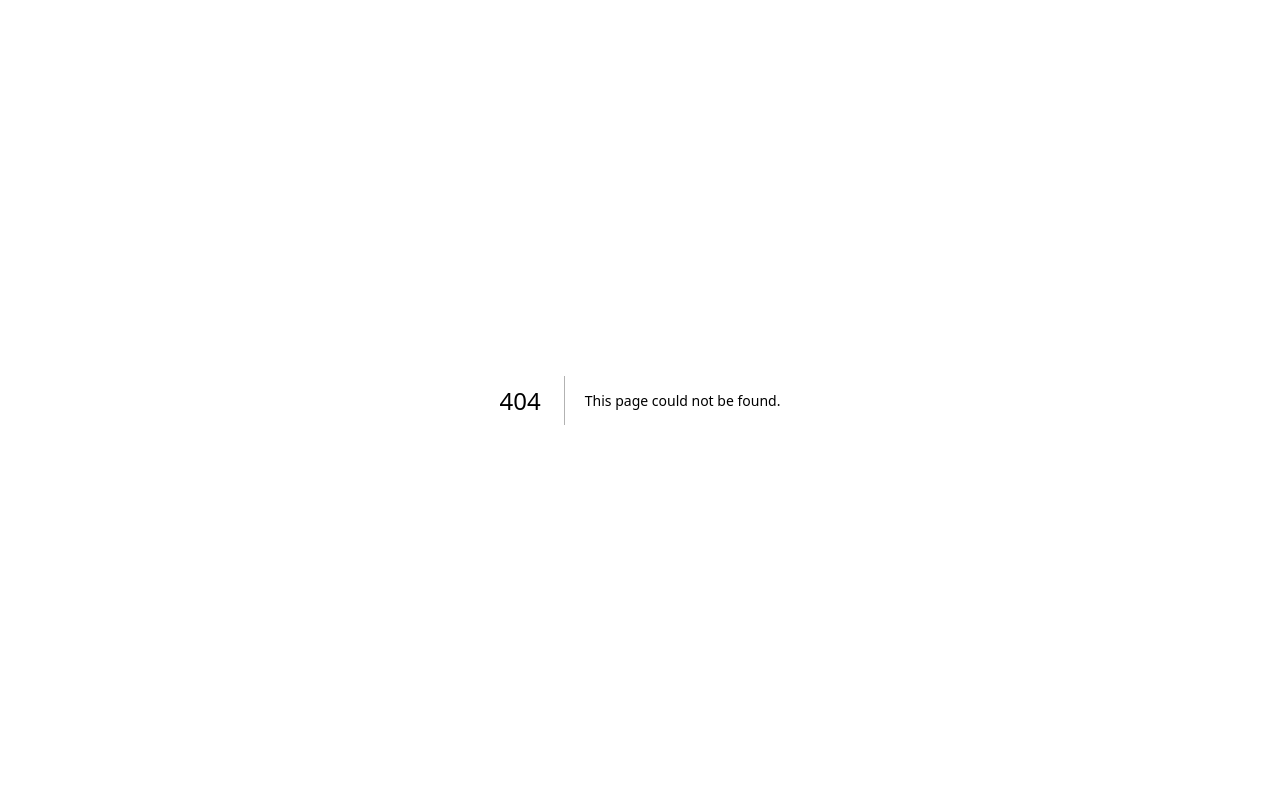
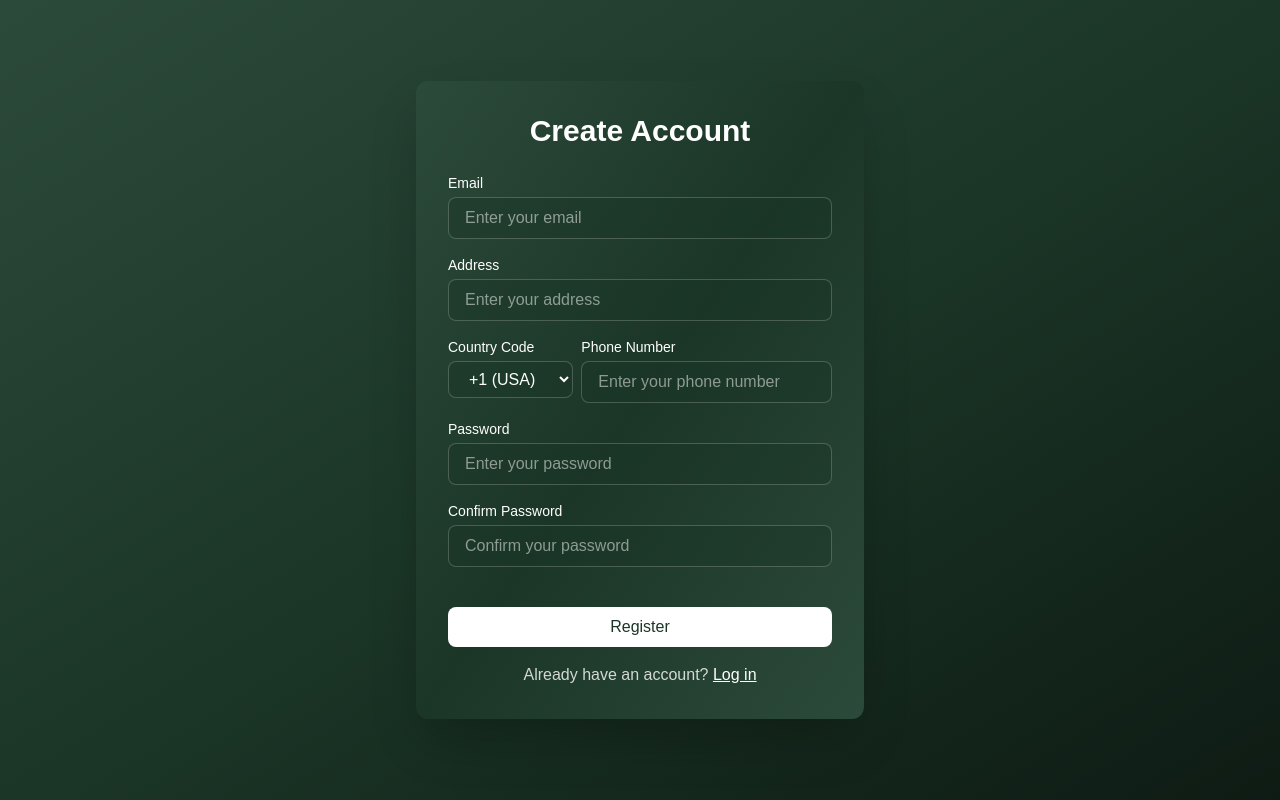
Before and after one commit to akshayanataraj/plan8, a Next.js app: page /register in a window 1280 px wide. Before the commit this address had no page. Built offline with nearby package versions, Linux system fonts and the light colour scheme.

Commit message:
login,register pages

```diff
--- a/src/app/components/Navbar.tsx
+++ b/src/app/components/Navbar.tsx
@@ -4,14 +4,36 @@ import Link from 'next/link';
 
 const Navbar = () => {
   return (
-    <header className="bg-[#1B3627] px-8 py-6 flex justify-between items-center text-white sticky top-0 z-50 shadow-lg backdrop-blur-sm bg-opacity-95">
-      <h1 className="text-3xl font-bold tracking-tight">forkit</h1>
-      <nav className="space-x-8 hidden md:flex text-lg">
-        <Link href="#" className="hover:text-[#F7F4F3] transition-colors duration-200">Home</Link>
-        <Link href="#features" className="hover:text-[#F7F4F3] transition-colors duration-200">Features</Link>
-        <Link href="#how-it-works" className="hover:text-[#F7F4F3] transition-colors duration-200">How It Works</Link>
-        <Link href="#contact" className="hover:text-[#F7F4F3] transition-colors duration-200">Contact</Link>
+    <header className="bg-[#1B3627] px-12 py-8 flex items-center text-white sticky top-0 z-50 shadow-lg backdrop-blur-sm bg-opacity-95">
+      <h1 className="text-3xl font-bold tracking-tight flex-shrink-0 w-48">forkit</h1>
+      <nav className="flex-1 flex justify-center items-center space-x-12 hidden md:flex text-lg">
+        <Link
+          href="#"
+          className="hover:text-[#F7F4F3] transition-colors duration-200"
+        >
+          Home
+        </Link>
+        <Link
+          href="#"
+          className="hover:text-[#F7F4F3] transition-colors duration-200"
+        >
+          Features
+        </Link>
+        <Link
+          href="#"
+          className="hover:text-[#F7F4F3] transition-colors duration-200"
+        >
+          About Us
+        </Link>
       </nav>
+      <div className="flex-shrink-0 w-48 flex justify-end">
+        <Link
+          href="/login"
+          className="border border-white px-8 py-2 rounded-lg hover:bg-white hover:text-[#1B3627] transition-all duration-200"
+        >
+          LOG IN
+        </Link>
+      </div>
       <div className="md:hidden">
         <button className="text-2xl hover:text-[#F7F4F3] transition-colors duration-200">☰</button>
       </div>
--- /dev/null
+++ b/src/app/login/page.tsx
@@ -0,0 +1,64 @@
+'use client';
+
+import { useState } from 'react';
+import Link from 'next/link';
+
+export default function LoginPage() {
+  const [email, setEmail] = useState('');
+  const [password, setPassword] = useState('');
+
+  const handleSubmit = (e: React.FormEvent) => {
+    e.preventDefault();
+    // Handle login logic here
+  };
+
+  return (
+    <div className="min-h-screen bg-gradient-to-br from-[#2C4A3A] via-[#1B3627] to-[#0E1B14] flex items-center justify-center px-4">
+      <div className="bg-gradient-to-br from-[#2C4A3A] via-[#1B3627] to-[#2C4A3A] rounded-xl shadow-2xl p-8 w-full max-w-md text-white backdrop-blur-sm bg-opacity-90">
+        <h2 className="text-3xl font-bold mb-6 text-center">Welcome Back</h2>
+        <form onSubmit={handleSubmit} className="space-y-6">
+          <div>
+            <label htmlFor="email" className="block text-sm font-medium mb-1">
+              Email
+            </label>
+            <input
+              type="email"
+              id="email"
+              value={email}
+              onChange={(e) => setEmail(e.target.value)}
+              className="w-full px-4 py-2 bg-[#1B3627]/40 border border-white/20 rounded-lg focus:ring-2 focus:ring-white/50 focus:border-transparent text-white placeholder-white/50"
+              required
+              placeholder="Enter your email"
+            />
+          </div>
+          <div>
+            <label htmlFor="password" className="block text-sm font-medium mb-1">
+              Password
+            </label>
+            <input
+              type="password"
+              id="password"
+              value={password}
+              onChange={(e) => setPassword(e.target.value)}
+              className="w-full px-4 py-2 bg-[#1B3627]/40 border border-white/20 rounded-lg focus:ring-2 focus:ring-white/50 focus:border-transparent text-white placeholder-white/50"
+              required
+              placeholder="Enter your password"
+            />
+          </div>
+          <button
+            type="submit"
+            className="w-full bg-white text-[#1B3627] py-2 rounded-lg hover:bg-opacity-90 transition-all duration-200 font-medium"
+          >
+            Log In
+          </button>
+        </form>
+        <p className="mt-4 text-center text-white/80">
+          Don't have an account?{' '}
+          <Link href="/register" className="text-white hover:text-opacity-80 underline">
+            Register
+          </Link>
+        </p>
+      </div>
+    </div>
+  );
+}
--- a/src/app/page.tsx
+++ b/src/app/page.tsx
@@ -5,6 +5,7 @@ import Navbar from './components/Navbar';
 import HeroSlider from './components/HeroSlider';
 import { FaTwitter, FaFacebookF, FaInstagram, FaLinkedinIn, FaGooglePlay, FaApple, FaQrcode } from 'react-icons/fa';
 import { MdEmail, MdLocationOn } from 'react-icons/md';
+import Link from 'next/link';
 
 const fadeInUp = {
   initial: { y: 50, opacity: 0 },
@@ -30,7 +31,7 @@ export default function Home() {
         initial={{ opacity: 0 }}
         animate={{ opacity: 1 }}
         transition={{ duration: 1 }}
-        className="py-20 px-2 grid grid-cols-1 md:grid-cols-2 items-center"
+        className="py-20 px-7 grid grid-cols-1 md:grid-cols-2 items-center"
       >
         <motion.div
           initial={{ x: -100, opacity: 0 }}
@@ -51,7 +52,9 @@ export default function Home() {
             <button className="bg-[#070E0A] text-white px-6 sm:px-8 py-3 sm:py-4 rounded-full text-base sm:text-lg font-semibold
               hover:bg-[#F1F8F4] hover:text-black hover:scale-105 transform transition-all duration-300
               shadow-lg hover:shadow-xl">
+              <Link href="/login">
               Try it Now
+              </Link>
             </button>
           </div>
         </motion.div>
@@ -89,7 +92,7 @@ export default function Home() {
             <motion.div
               key={index}
               variants={fadeInUp}
-              className="bg-[#1B3326] p-6 sm:p-8 rounded-xl shadow-lg border border-[#2A4A39]
+              className="bg-gradient-to-br from-[#2C4A3A] via-[#1B3627] to-[#2C4A3A] p-6 sm:p-8 rounded-xl shadow-lg border border-[#2A4A39]
                 hover:shadow-2xl hover:scale-105 transform transition-all duration-300 cursor-pointer"
             >
               <h3 className="font-semibold text-lg sm:text-xl mb-3">{feature.title}</h3>
@@ -124,7 +127,7 @@ export default function Home() {
             <motion.div
               key={index}
               variants={fadeInUp}
-              className="bg-[#1B3326] p-6 sm:p-8 rounded-xl shadow-lg border border-[#2A4A39]
+              className="bg-gradient-to-br from-[#2C4A3A] via-[#1B3627] to-[#2C4A3A] p-6 sm:p-8 rounded-xl shadow-lg border border-[#2A4A39]
                 hover:shadow-2xl hover:scale-105 transform transition-all duration-300 cursor-pointer"
             >
               <span className="text-2xl sm:text-3xl font-bold text-white">{step.num}</span>
--- /dev/null
+++ b/src/app/register/page.tsx
@@ -0,0 +1,159 @@
+'use client';
+
+import { useState } from 'react';
+import Link from 'next/link';
+
+export default function RegisterPage() {
+  const [formData, setFormData] = useState({
+    email: '',
+    address: '',
+    countryCode: '+1',
+    phoneNumber: '',
+    password: '',
+    confirmPassword: ''
+  });
+
+  const handleChange = (e: React.ChangeEvent<HTMLInputElement | HTMLSelectElement>) => {
+    const { name, value } = e.target;
+    setFormData(prev => ({
+      ...prev,
+      [name]: value
+    }));
+  };
+
+  const handleSubmit = (e: React.FormEvent) => {
+    e.preventDefault();
+    // Handle registration logic here
+  };
+
+  const countryCodes = [
+    { code: '+1', country: 'USA' },
+    { code: '+44', country: 'UK' },
+    { code: '+91', country: 'India' },
+    { code: '+61', country: 'Australia' },
+    { code: '+86', country: 'China' },
+    // Add more country codes as needed
+  ];
+
+  return (
+    <div className="min-h-screen bg-gradient-to-br from-[#2C4A3A] via-[#1B3627] to-[#0E1B14] flex items-center justify-center px-4 py-8">
+      <div className="bg-gradient-to-br from-[#2C4A3A] via-[#1B3627] to-[#2C4A3A] rounded-xl shadow-2xl p-8 w-full max-w-md text-white backdrop-blur-sm bg-opacity-90">
+        <h2 className="text-3xl font-bold mb-6 text-center">Create Account</h2>
+        <form onSubmit={handleSubmit} className="space-y-4">
+          <div>
+            <label htmlFor="email" className="block text-sm font-medium mb-1">
+              Email
+            </label>
+            <input
+              type="email"
+              id="email"
+              name="email"
+              value={formData.email}
+              onChange={handleChange}
+              className="w-full px-4 py-2 bg-[#1B3627]/40 border border-white/20 rounded-lg focus:ring-2 focus:ring-white/50 focus:border-transparent text-white placeholder-white/50"
+              required
+              placeholder="Enter your email"
+            />
+          </div>
+
+          <div>
+            <label htmlFor="address" className="block text-sm font-medium mb-1">
+              Address
+            </label>
+            <input
+              type="text"
+              id="address"
+              name="address"
+              value={formData.address}
+              onChange={handleChange}
+              className="w-full px-4 py-2 bg-[#1B3627]/40 border border-white/20 rounded-lg focus:ring-2 focus:ring-white/50 focus:border-transparent text-white placeholder-white/50"
+              required
+              placeholder="Enter your address"
+            />
+          </div>
+
+          <div className="flex gap-2">
+            <div className="w-1/3">
+              <label htmlFor="countryCode" className="block text-sm font-medium mb-1">
+                Country Code
+              </label>
+              <select
+                id="countryCode"
+                name="countryCode"
+                value={formData.countryCode}
+                onChange={handleChange}
+                className="w-full px-4 py-2 bg-[#1B3627]/40 border border-white/20 rounded-lg focus:ring-2 focus:ring-white/50 focus:border-transparent text-white"
+              >
+                {countryCodes.map(country => (
+                  <option key={country.code} value={country.code} className="bg-[#1B3627]">
+                    {country.code} ({country.country})
+                  </option>
+                ))}
+              </select>
+            </div>
+            <div className="w-2/3">
+              <label htmlFor="phoneNumber" className="block text-sm font-medium mb-1">
+                Phone Number
+              </label>
+              <input
+                type="tel"
+                id="phoneNumber"
+                name="phoneNumber"
+                value={formData.phoneNumber}
+                onChange={handleChange}
+                className="w-full px-4 py-2 bg-[#1B3627]/40 border border-white/20 rounded-lg focus:ring-2 focus:ring-white/50 focus:border-transparent text-white placeholder-white/50"
+                required
+                placeholder="Enter your phone number"
+              />
+            </div>
+          </div>
+
+          <div>
+            <label htmlFor="password" className="block text-sm font-medium mb-1">
+              Password
+            </label>
+            <input
+              type="password"
+              id="password"
+              name="password"
+              value={formData.password}
+              onChange={handleChange}
+              className="w-full px-4 py-2 bg-[#1B3627]/40 border border-white/20 rounded-lg focus:ring-2 focus:ring-white/50 focus:border-transparent text-white placeholder-white/50"
+              required
+              placeholder="Enter your password"
+            />
+          </div>
+
+          <div>
+            <label htmlFor="confirmPassword" className="block text-sm font-medium mb-1">
+              Confirm Password
+            </label>
+            <input
+              type="password"
+              id="confirmPassword"
+              name="confirmPassword"
+              value={formData.confirmPassword}
+              onChange={handleChange}
+              className="w-full px-4 py-2 bg-[#1B3627]/40 border border-white/20 rounded-lg focus:ring-2 focus:ring-white/50 focus:border-transparent text-white placeholder-white/50"
+              required
+              placeholder="Confirm your password"
+            />
+          </div>
+
+          <button
+            type="submit"
+            className="w-full bg-white text-[#1B3627] py-2 rounded-lg hover:bg-opacity-90 transition-all duration-200 font-medium mt-6"
+          >
+            Register
+          </button>
+        </form>
+        <p className="mt-4 text-center text-white/80">
+          Already have an account?{' '}
+          <Link href="/login" className="text-white hover:text-opacity-80 underline">
+            Log in
+          </Link>
+        </p>
+      </div>
+    </div>
+  );
+}
```
